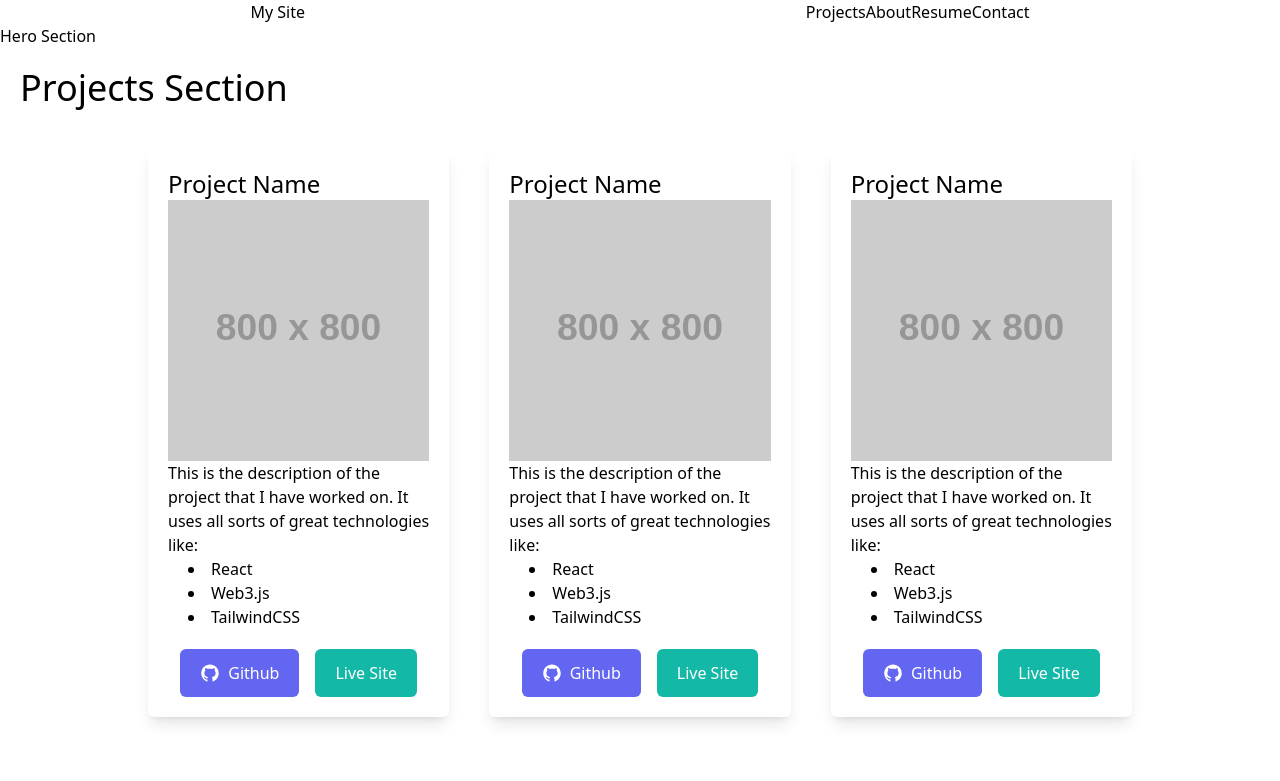
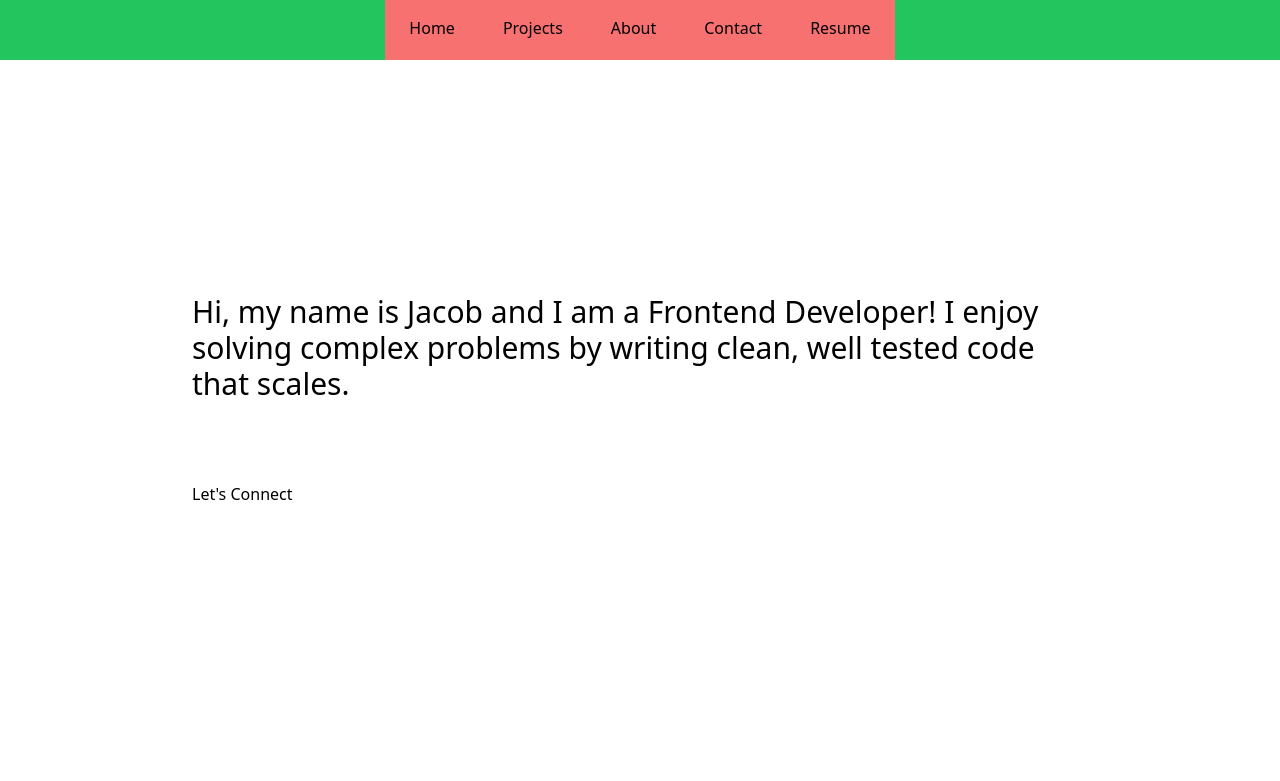
Before and after one commit to jacobvanschenck/portfolio-site, a React (Create React App) app: page / in a window 1280 px wide. Shown: the top 781 px of the page. Built offline with nearby package versions, Linux system fonts and the light colour scheme.

Commit message:
adds links to nav

```diff
--- a/src/App.js
+++ b/src/App.js
@@ -6,7 +6,7 @@ import TechStack from './components/TechStack'
 
 function App() {
   return (
-    <div>
+    <div className="scroll-smooth">
       <Nav />
       <Hero />
       <Projects />
--- a/src/components/About.js
+++ b/src/components/About.js
@@ -1,3 +1,3 @@
 export default function About() {
-  return <div>About Me Section</div>
+  return <div id="about">About Me Section</div>
 }
--- a/src/components/Hero.js
+++ b/src/components/Hero.js
@@ -1,3 +1,13 @@
 export default function Hero() {
-  return <div>Hero Section</div>
+  return (
+    <div className="flex h-screen w-screen p-48">
+      <div className="mx-auto self-center">
+        <p className="pb-20 text-3xl">
+          Hi, my name is Jacob and I am a Frontend Developer! I enjoy solving
+          complex problems by writing clean, well tested code that scales.
+        </p>
+        <button>Let's Connect</button>
+      </div>
+    </div>
+  )
 }
--- a/src/components/Nav.js
+++ b/src/components/Nav.js
@@ -1,12 +1,22 @@
 export default function Nav() {
   return (
-    <nav className="flex justify-around">
-      <h1>My Site</h1>
+    <nav className="fixed z-50 flex w-full justify-around bg-green-500">
       <ul className="flex justify-evenly">
-        <li>Projects</li>
-        <li>About</li>
-        <li>Resume</li>
-        <li>Contact</li>
+        <li className="h-full w-full border-b-4 border-red-400 bg-red-400 py-4 px-6 transition duration-200 hover:border-solid hover:border-blue-400 hover:text-blue-400">
+          <a href="/">Home</a>
+        </li>
+        <li className="h-full w-full border-b-4 border-red-400 bg-red-400 py-4 px-6 transition duration-200 hover:border-solid hover:border-blue-400 hover:text-blue-400">
+          <a href="/#projects">Projects</a>
+        </li>
+        <li className="h-full w-full border-b-4 border-red-400 bg-red-400 py-4 px-6 transition duration-200 hover:border-solid hover:border-blue-400 hover:text-blue-400">
+          <a href="/#about">About</a>
+        </li>
+        <li className="h-full w-full border-b-4 border-red-400 bg-red-400 py-4 px-6 transition duration-200 hover:border-solid hover:border-blue-400 hover:text-blue-400">
+          <a href="/#contact">Contact</a>
+        </li>
+        <li className="h-full w-full border-b-4 border-red-400 bg-red-400 py-4 px-6 transition duration-200 hover:border-solid hover:border-blue-400 hover:text-blue-400">
+          <a href="/resume">Resume</a>
+        </li>
       </ul>
     </nav>
   )
--- a/src/components/Projects.js
+++ b/src/components/Projects.js
@@ -2,7 +2,7 @@ import ProjectCard from './ProjectCard'
 
 export default function Projects() {
   return (
-    <div className="p-5">
+    <div className="p-5" id="projects">
       <h2 className="text-4xl">Projects Section</h2>
       <div className="flex flex-row space-x-10 px-32 py-10">
         <ProjectCard />
--- a/src/components/TechStack.js
+++ b/src/components/TechStack.js
@@ -2,7 +2,7 @@ import TechCard from './TechCard'
 
 export default function TechStack() {
   return (
-    <div className="px-5">
+    <div className="px-5" id="tech">
       <h2 className="text-4xl">Technologies I Use</h2>
       <div className="flex">
         <TechCard />
```
